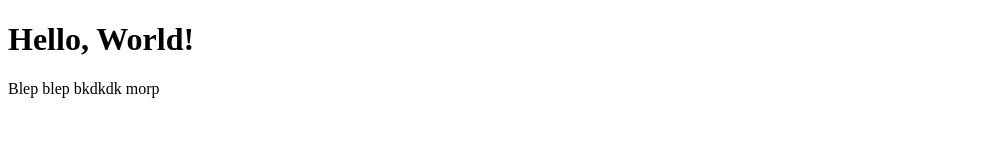
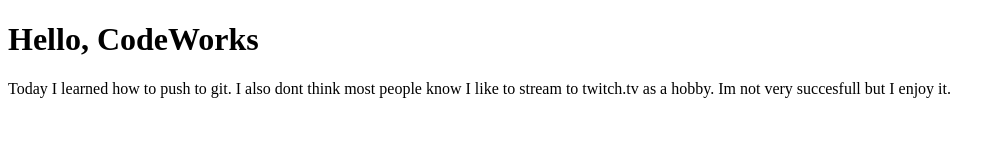
Before and after one commit to ejkearn/day-1, a plain HTML site: page index.html in a window 1280 px wide. Shown: the whole page, without its empty margins (0-1005 px from the left). Drawn offline with Linux system fonts and the light colour scheme.

Commit message:
added a paragraph

```diff
--- a/index.html
+++ b/index.html
@@ -7,7 +7,7 @@
     <title>Document</title>
 </head>
 <body>
-    <h1>Hello, World!</h1>
-    <p> Blep blep bkdkdk morp</p>
+    <h1>Hello, CodeWorks</h1>
+    <p>Today I learned how to push to git.  I also dont think most people know I like to stream to twitch.tv as a hobby.  Im not very succesfull but I enjoy it.  </p>
 </body>
 </html>
```
